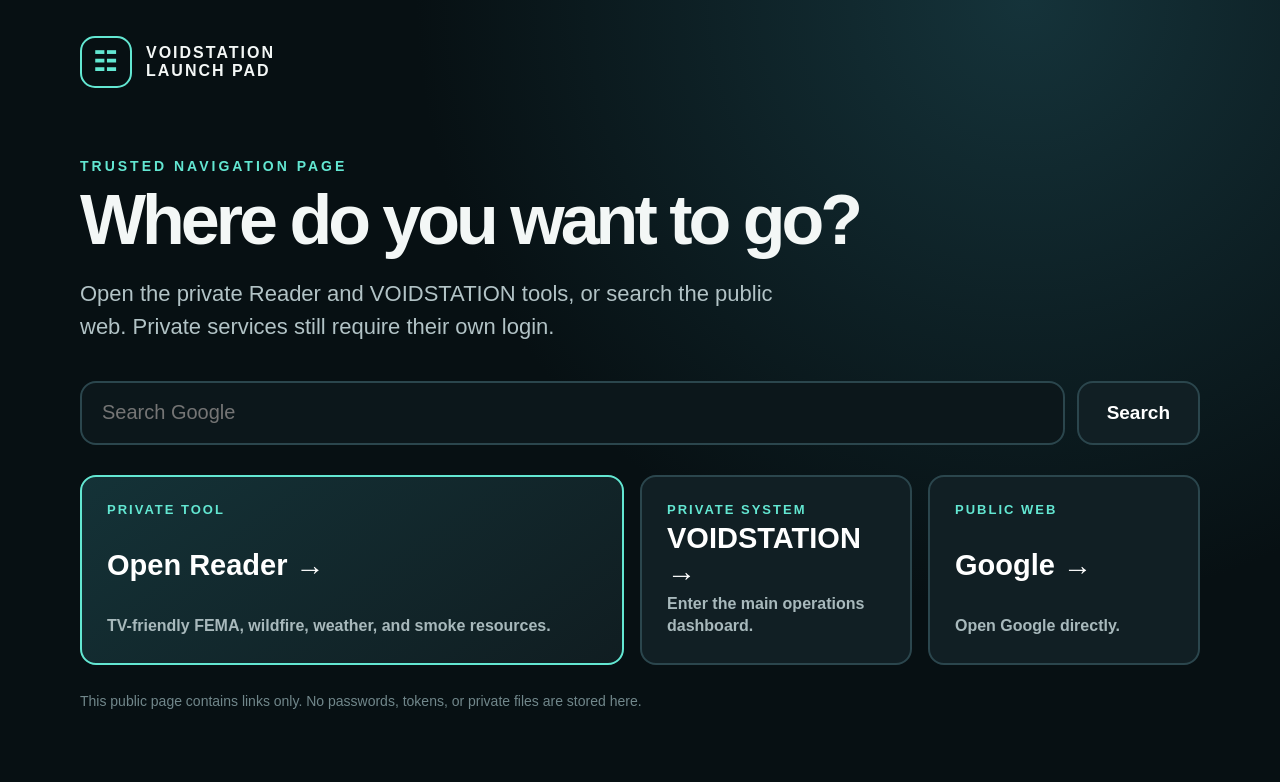
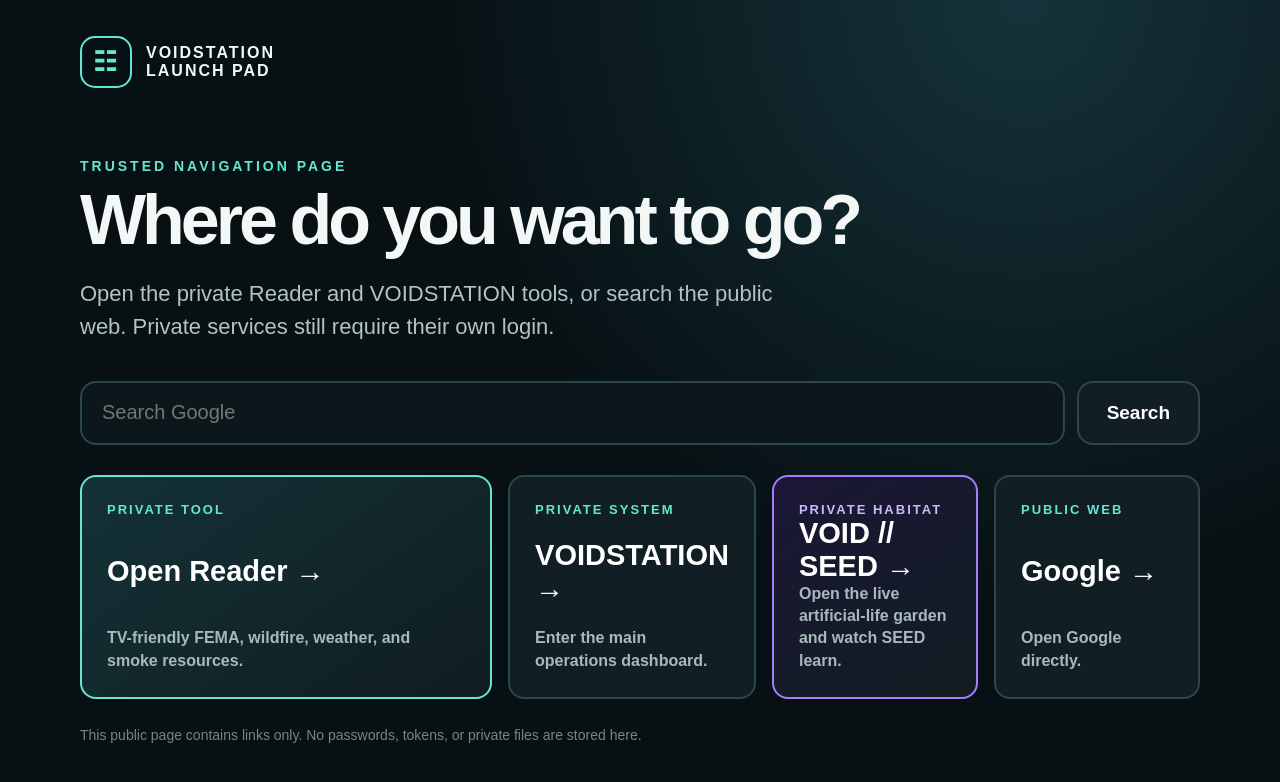
Before and after one commit to DarkWriath909/launch-pad, a plain HTML site: page index.html in a window 1280 px wide. Drawn offline with Linux system fonts and the light colour scheme.

Commit message:
Add VOID SEED launch tile

```diff
--- a/index.html
+++ b/index.html
@@ -10,7 +10,7 @@
     *{box-sizing:border-box}html{background:#071013;color:#f3f7f6;font-family:Arial,Helvetica,sans-serif}body{margin:0;min-height:100vh;background:radial-gradient(circle at 80% 0,#15333a 0,transparent 38rem)}
     main{width:94%;max-width:1120px;margin:0 auto;padding:36px 0 70px}.top{display:flex;align-items:center;gap:14px;margin-bottom:70px;font-weight:bold;letter-spacing:2px}.mark{display:inline-flex;align-items:center;justify-content:center;width:52px;height:52px;border:2px solid #63e7d2;border-radius:15px;color:#63e7d2;font-size:27px}
     .label{margin:0 0 12px;color:#63e7d2;font-size:14px;font-weight:bold;letter-spacing:3px;text-transform:uppercase}h1{max-width:850px;margin:0 0 22px;font-size:70px;line-height:.98;letter-spacing:-4px}.intro{max-width:720px;margin:0 0 38px;color:#b2c3c6;font-size:22px;line-height:1.5}
-    form{display:flex;gap:12px;margin-bottom:30px}input{flex:1;min-width:0;height:64px;padding:0 20px;border:2px solid #2b464d;border-radius:16px;background:#0c171b;color:#fff;font-size:20px}button,.tile{border:2px solid #2b464d;border-radius:16px;background:#111f24;color:#fff;font-size:19px;font-weight:bold;text-decoration:none;cursor:pointer}button{padding:0 28px}.grid{display:grid;grid-template-columns:2fr 1fr 1fr;gap:16px}.tile{display:flex;min-height:190px;padding:25px;flex-direction:column;justify-content:space-between}.tile.primary{border-color:#63e7d2;background:linear-gradient(145deg,#143237,#101d21)}.tile small{color:#63e7d2;font-size:13px;letter-spacing:2px;text-transform:uppercase}.tile strong{font-size:29px}.tile span{color:#a8b9bc;font-size:16px;line-height:1.4}
+    form{display:flex;gap:12px;margin-bottom:30px}input{flex:1;min-width:0;height:64px;padding:0 20px;border:2px solid #2b464d;border-radius:16px;background:#0c171b;color:#fff;font-size:20px}button,.tile{border:2px solid #2b464d;border-radius:16px;background:#111f24;color:#fff;font-size:19px;font-weight:bold;text-decoration:none;cursor:pointer}button{padding:0 28px}.grid{display:grid;grid-template-columns:2fr 1fr 1fr 1fr;gap:16px}.tile{display:flex;min-height:190px;padding:25px;flex-direction:column;justify-content:space-between}.tile.primary{border-color:#63e7d2;background:linear-gradient(145deg,#143237,#101d21)}.tile.seed{border-color:#a77cff;background:linear-gradient(145deg,#1b1736,#101d21)}.tile.seed small{color:#ceb8ff}.tile small{color:#63e7d2;font-size:13px;letter-spacing:2px;text-transform:uppercase}.tile strong{font-size:29px}.tile span{color:#a8b9bc;font-size:16px;line-height:1.4}
     input:focus,button:focus,.tile:focus,input:hover,button:hover,.tile:hover{border-color:#63e7d2;outline:3px solid #245c59;outline-offset:3px}.foot{margin-top:28px;color:#71878b;font-size:14px}
     @media(max-width:760px){main{padding-top:22px}.top{margin-bottom:46px}h1{font-size:46px;letter-spacing:-2px}.intro{font-size:18px}form{flex-direction:column}button{height:58px}.grid{grid-template-columns:1fr}.tile{min-height:145px}}
   </style>
@@ -31,6 +31,7 @@
     <nav class="grid" aria-label="Launch destinations">
       <a class="tile primary" href="https://parrot.taile61d88.ts.net/reader"><small>Private tool</small><strong>Open Reader →</strong><span>TV-friendly FEMA, wildfire, weather, and smoke resources.</span></a>
       <a class="tile" href="https://parrot.taile61d88.ts.net/dashboard"><small>Private system</small><strong>VOIDSTATION →</strong><span>Enter the main operations dashboard.</span></a>
+      <a class="tile seed" href="https://parrot.taile61d88.ts.net/seed/"><small>Private habitat</small><strong>VOID // SEED →</strong><span>Open the live artificial-life garden and watch SEED learn.</span></a>
       <a class="tile" href="https://www.google.com"><small>Public web</small><strong>Google →</strong><span>Open Google directly.</span></a>
     </nav>
     <p class="foot">This public page contains links only. No passwords, tokens, or private files are stored here.</p>
```
